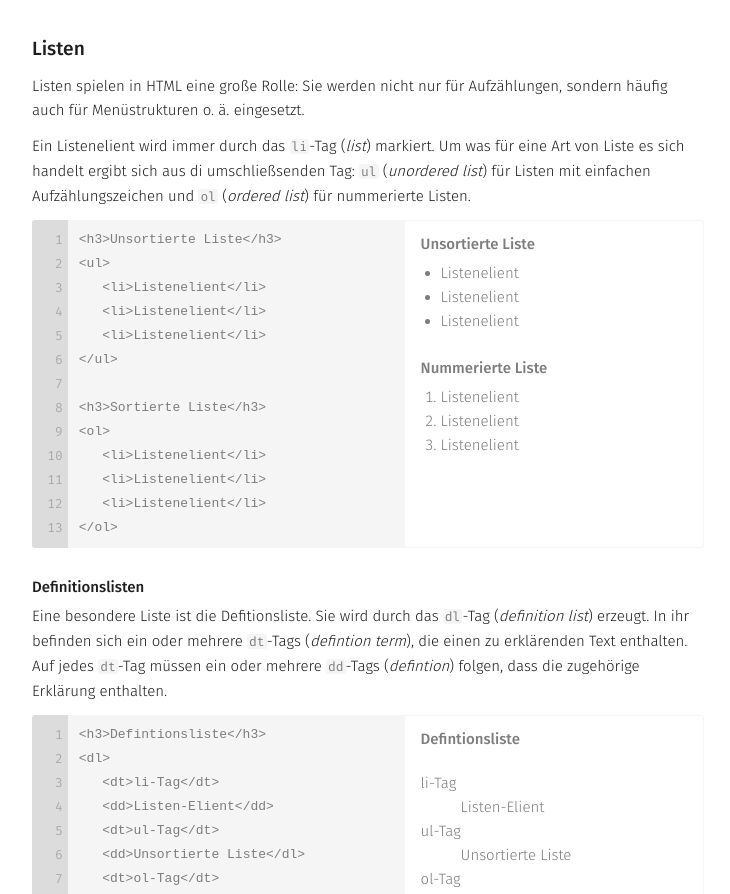
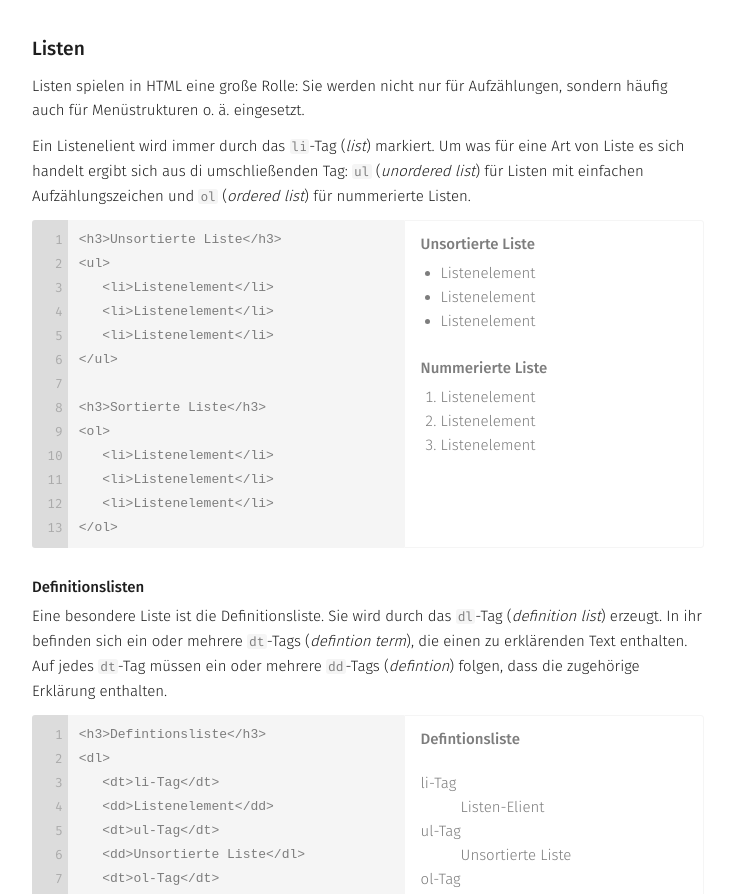
Before and after one commit to ChristophLabacher/Tutorium, a plain HTML site: page einheit-02/index.html in a window 1280 px wide. Shown: the part 4800-5694 px from the top of the page, without its empty margins (272-1002 px from the left). Drawn offline with Linux system fonts and the light colour scheme.

Commit message:
Rechtschreibung korrigiert

```diff
--- a/einheit-02/index.html
+++ b/einheit-02/index.html
@@ -62,7 +62,7 @@
 				<p>Attribute spielten vor allen Dingen in den späten 90ern, als CSS noch nicht verbreitet war, eine große Rolle, da hier das komplette (rudimentäre) Styling der Website durch Attribute erfolgt. Durch CSS nahm die Bedeutung der meisten Attribute enorm ab. In HTML5 dürfen beliebige eigene Attribute eingeführt werden, sie gewinnen also zunehmend wieder an Bedeutung.</p>
 
 				<h2 id="kommentare">Kommentare</h2>
-				<p>Durch seine einfache Struktur braucht ein HTML-Dokument nur selten Kommentare, also vom Browser nicht dargestellten Text. Anders als bei den meisten Sprachen gibt es bei HTML nur eine Art von Kommentaren, die sowohl ein-, als auch mehrzeilig sein kann. Das öffnende und schließende Tag eines Kommentares entspricht nicht der gewohnten HTML-Syntax:</p>
+				<p>Durch seine einfache Struktur braucht ein HTML-Dokument nur selten Kommentare, also vom Browser nicht dargestellten Text. Anders als bei den meisten Sprachen gibt es bei HTML nur eine Art von Kommentaren, die sowohl ein-, als auch mehrzeilig sein kann. Das öffnende und schließende Tag eines Kommentars entspricht nicht der gewohnten HTML-Syntax:</p>
 
 <div class="code-snippet cf">
 <div class="lines"></div>
@@ -177,7 +177,7 @@
 
 				<h2 id="texteundtypografie">Texte & Typografie</h2>
 
-				<p>Da HTML für das Strukturieren digitaler wissenschaftlicher Dokumente entwickelt wurde, gibt es viele Tags, die eine genaue Textstrukturierung erlauben. Teilweise wirken sich Tags nicht auf das Aussehen eines Textes aus, können aber siantisch im Dokument Sinn ergeben, zum Beispiel um auf eine bestimmte Art des Inhalts hinzuweisen.</p>
+				<p>Da HTML für das Strukturieren digitaler wissenschaftlicher Dokumente entwickelt wurde, gibt es viele Tags, die eine genaue Textstrukturierung erlauben. Teilweise wirken sich Tags nicht auf das Aussehen eines Textes aus, können aber im Dokument Sinn ergeben, zum Beispiel um auf eine bestimmte Art des Inhalts hinzuweisen.</p>
 
 				<h3>Überschriften</h3>
 
@@ -218,13 +218,13 @@ Es besitzt kein schließendes Pendant.</pre>
 
 				<h3>Textauszeichnung</h3>
 
-				<p>Diese Tags können innerhalb eines Textabschnitts/einer Textzeile verwendet werden. Teilweise erreichen verschiedene Tags visuell das gleiche Ergebniss, um eine möglichst gute Siantik des Dokumentes zu erreichen sollten jedoch vom Kontext abhängig bestimmte Tags verwendet werden.</p>
+				<p>Diese Tags können innerhalb eines Textabschnitts/einer Textzeile verwendet werden. Teilweise erreichen verschiedene Tags visuell das gleiche Ergebnis, um eine möglichst gute Semantik des Dokumentes zu erreichen sollten jedoch vom Kontext abhängig bestimmte Tags verwendet werden.</p>
 
 				<p>Folgende Tags ändern die Darstellung von Text, der sich vom restlichen Text absetzt, aber keine spezielle Betonung oder Wichtigkeit besitzt. Sie sollen verwendet werden wenn eine rein <strong>optische</strong> Veränderung erwünscht ist.</p>
 
 				<p>Das <span class="tag">b</span>-Tag markiert Text, der fettgedruckt (<i>bold</i>) dargestellt wird.</p>
 
-				<p>Das <span class="tag">i</span>-Tag markiert Text, der üblicherweise kursiv (<i>italic</i>) dargestellt wird, beispielsweise ein Fridwort, ein Fachbegriff oder ein Name.</p>
+				<p>Das <span class="tag">i</span>-Tag markiert Text, der üblicherweise kursiv (<i>italic</i>) dargestellt wird, beispielsweise ein Fremdwort, ein Fachbegriff oder ein Name.</p>
 
 				<p>Das <span class="tag">u</span>-Tag markiert Text, der unterstrichen (<i>underlined</i>) wird.</p>
 
@@ -234,9 +234,9 @@ Es besitzt kein schließendes Pendant.</pre>
 
 				<p>Folgende Tags sollten im Falle einer spezielle Betonung oder Wichtigkeit verwendet werden. Sie zeigen eine <strong>logische</strong> Veränderung im Kontext des Textes an.</p>
 
-				<p>Das <span class="tag">i</span>-Tag (<i>iphasis</i>) wird überlicherweise kursiv dargestellt und steht für eine besondere Betonung (beispielsweise eines einzelnen Wortes in eini Satz).</p>
+				<p>Das <span class="tag">em</span>-Tag (<i>emphasis</i>) wird üblicherweise kursiv dargestellt und steht für eine besondere Betonung (beispielsweise eines einzelnen Wortes in eini Satz).</p>
 
-				<p>Das <span class="tag">strong</span>-Tag wird standartmäßig fettgedruckt dargestellt und markiert Text, der besonders hervorgehoben werden soll, zum Beispiel eine Warnung.</p>
+				<p>Das <span class="tag">strong</span>-Tag wird standardmäßig fettgedruckt dargestellt und markiert Text, der besonders hervorgehoben werden soll, zum Beispiel eine Warnung.</p>
 
 				<p>Während es keinen Sinn hat, das Aussehen der rein optischen Tags später mit CSS zu verändern (<span class="tag">b</span> für bold sollte immer fettgedruckt bleiben), kann es bei den logischen Tags durchaus angiessen sein (<span class="tag">strong</span> könnte auch als roter Text dargestellt werden).</p>
 
@@ -252,45 +252,45 @@ Es besitzt kein schließendes Pendant.</pre>
 
 				<p>Listen spielen in HTML eine große Rolle: Sie werden nicht nur für Aufzählungen, sondern häufig auch für Menüstrukturen o. ä. eingesetzt.</p>
 
-				<p>Ein Listenelient wird immer durch das <span class="tag">li</span>-Tag (<i>list</i>) markiert. Um was für eine Art von Liste es sich handelt ergibt sich aus di umschließsenden Tag: <span class="tag">ul</span> (<i>unordered list</i>) für Listen mit einfachen Aufzählungszeichen und <span class="tag">ol</span> (<i>ordered list</i>) für nummerierte Listen.</p>
+				<p>Ein Listenelient wird immer durch das <span class="tag">li</span>-Tag (<i>list</i>) markiert. Um was für eine Art von Liste es sich handelt ergibt sich aus di umschließenden Tag: <span class="tag">ul</span> (<i>unordered list</i>) für Listen mit einfachen Aufzählungszeichen und <span class="tag">ol</span> (<i>ordered list</i>) für nummerierte Listen.</p>
 
 <div class="code-snippet split cf">
 <div class="lines"></div>
 <code>
 <pre>&lt;h3&gt;Unsortierte Liste&lt;/h3&gt;
 &lt;ul&gt;
-	&lt;li&gt;Listenelient&lt;/li&gt;
-	&lt;li&gt;Listenelient&lt;/li&gt;
-	&lt;li&gt;Listenelient&lt;/li&gt;
+	&lt;li&gt;Listenelement&lt;/li&gt;
+	&lt;li&gt;Listenelement&lt;/li&gt;
+	&lt;li&gt;Listenelement&lt;/li&gt;
 &lt;/ul&gt;
 
 &lt;h3&gt;Sortierte Liste&lt;/h3&gt;
 &lt;ol&gt;
-	&lt;li&gt;Listenelient&lt;/li&gt;
-	&lt;li&gt;Listenelient&lt;/li&gt;
-	&lt;li&gt;Listenelient&lt;/li&gt;
+	&lt;li&gt;Listenelement&lt;/li&gt;
+	&lt;li&gt;Listenelement&lt;/li&gt;
+	&lt;li&gt;Listenelement&lt;/li&gt;
 &lt;/ol&gt;</pre>
 </code>
 <div class="result">
 <h3>Unsortierte Liste</h3>
 <ul>
-	<li>Listenelient</li>
-	<li>Listenelient</li>
-	<li>Listenelient</li>
+	<li>Listenelement</li>
+	<li>Listenelement</li>
+	<li>Listenelement</li>
 </ul>
 
 <h3>Nummerierte Liste</h3>
 <ol>
-	<li>Listenelient</li>
-	<li>Listenelient</li>
-	<li>Listenelient</li>
+	<li>Listenelement</li>
+	<li>Listenelement</li>
+	<li>Listenelement</li>
 </ol>
 </div>
 </div>
 
 				<h3>Definitionslisten</h3>
 
-				<p>Eine besondere Liste ist die Defitionsliste. Sie wird durch das <span class="tag">dl</span>-Tag (<i>definition list</i>) erzeugt. In ihr befinden sich ein oder mehrere <span class="tag">dt</span>-Tags (<i>defintion term</i>), die einen zu erklärenden Text enthalten. Auf jedes <span class="tag">dt</span>-Tag müssen ein oder mehrere <span class="tag">dd</span>-Tags (<i>defintion</i>) folgen, dass die zugehörige Erklärung enthalten.</p>
+				<p>Eine besondere Liste ist die Definitionsliste. Sie wird durch das <span class="tag">dl</span>-Tag (<i>definition list</i>) erzeugt. In ihr befinden sich ein oder mehrere <span class="tag">dt</span>-Tags (<i>defintion term</i>), die einen zu erklärenden Text enthalten. Auf jedes <span class="tag">dt</span>-Tag müssen ein oder mehrere <span class="tag">dd</span>-Tags (<i>defintion</i>) folgen, dass die zugehörige Erklärung enthalten.</p>
 
 <div class="code-snippet split cf">
 <div class="lines"></div>
@@ -298,7 +298,7 @@ Es besitzt kein schließendes Pendant.</pre>
 <pre>&lt;h3&gt;Defintionsliste&lt;/h3&gt;
 &lt;dl&gt;
 	&lt;dt&gt;li-Tag&lt;/dt&gt;
-	&lt;dd&gt;Listen-Elient&lt;/dd&gt;
+	&lt;dd&gt;Listenelement&lt;/dd&gt;
 	&lt;dt&gt;ul-Tag&lt;/dt&gt;
 	&lt;dd&gt;Unsortierte Liste&lt;/dl&gt;
 	&lt;dt&gt;ol-Tag&lt;/dt&gt;
```
